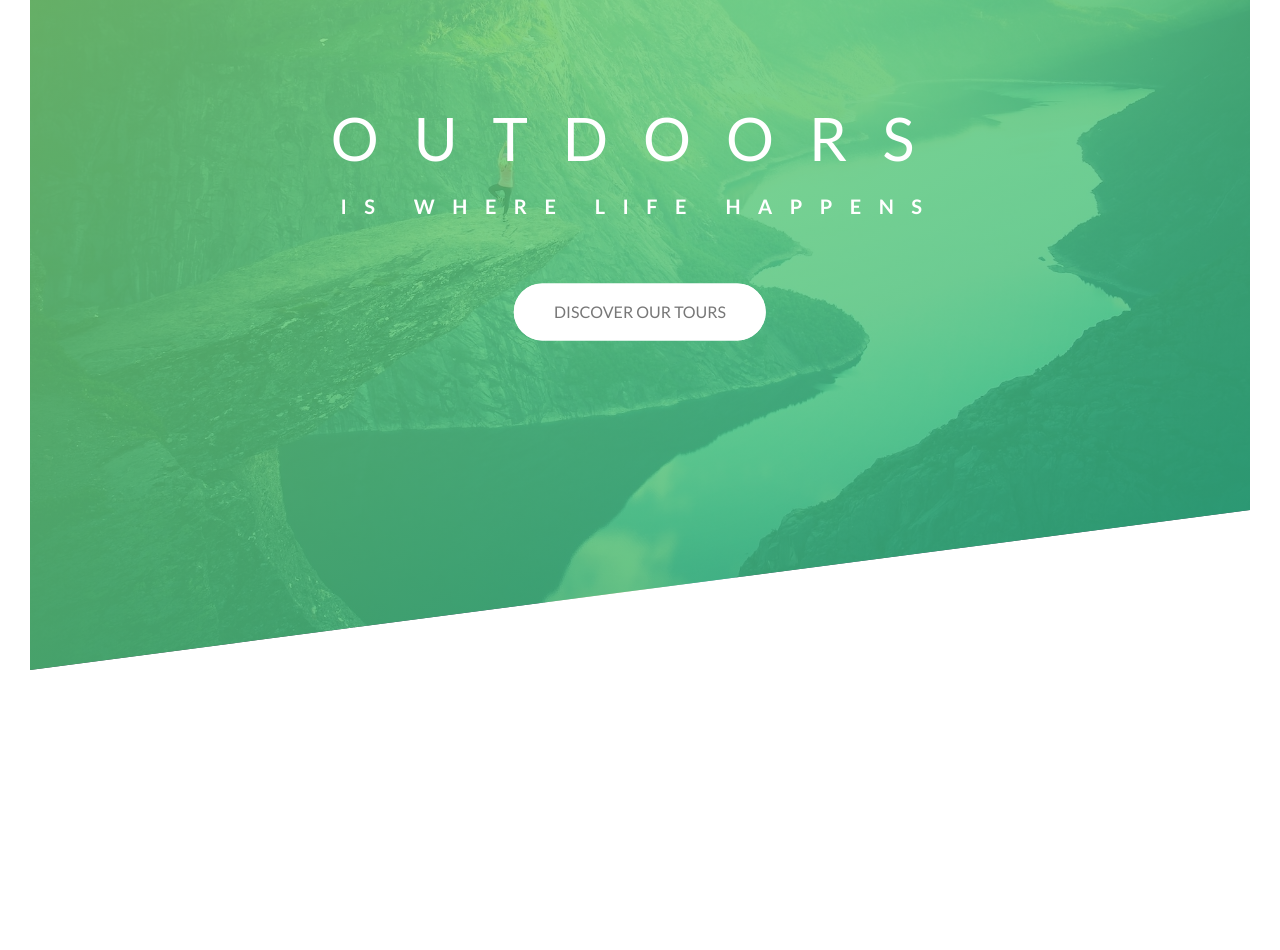
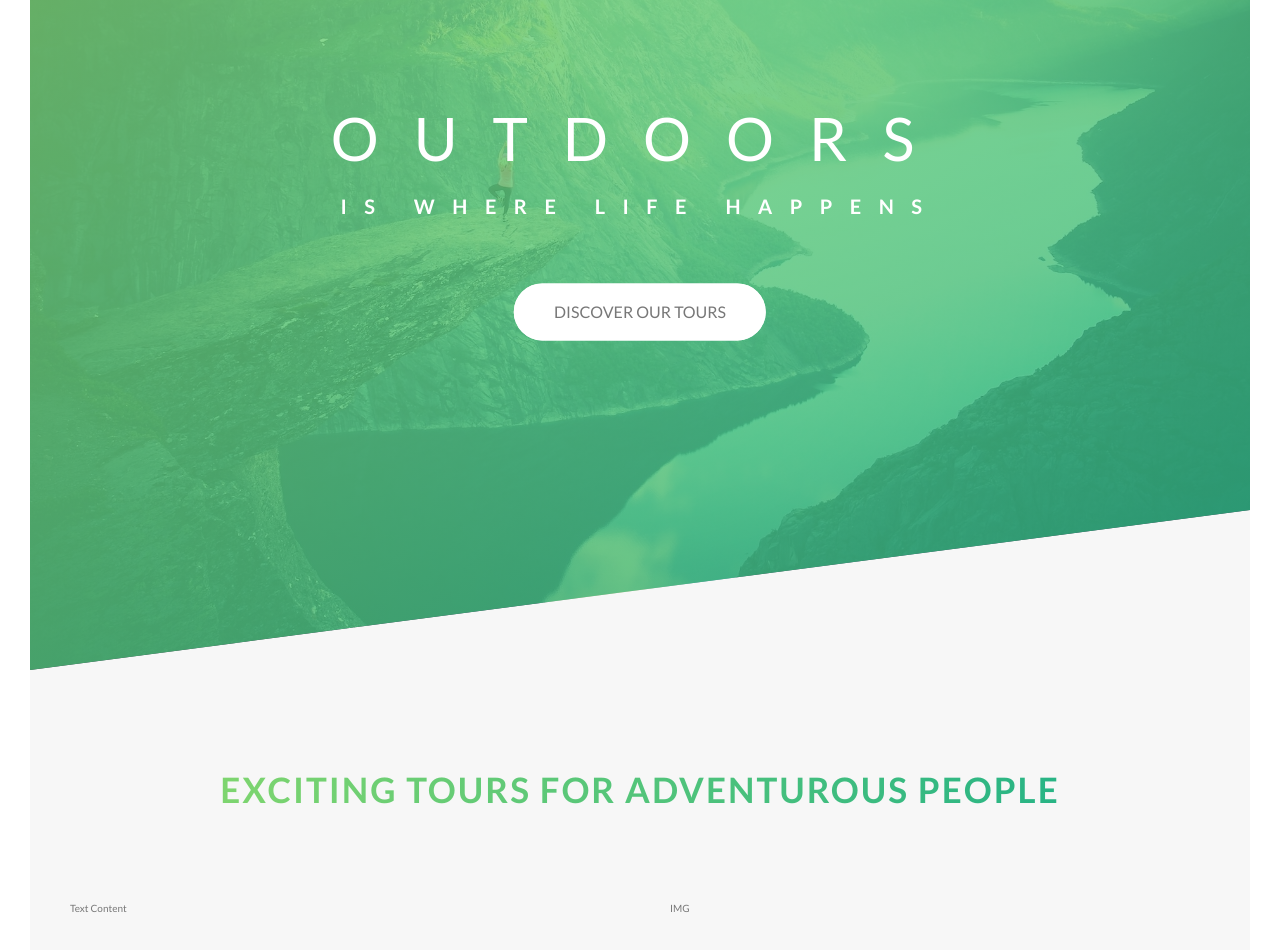
Before and after one commit to BarrySchutte/Natours-Project, a website: page index.html in a window 1280 px wide. Shown: the part 120-1070 px from the top of the page. Before the commit the page ends 820 px from the top, so only its background shows below. Drawn offline with Linux system fonts and the light colour scheme.

Commit message:
section-about

```diff
--- a/index.html
+++ b/index.html
@@ -21,6 +21,24 @@
             <a class="btn btn--white btn--animated" href="#">Discover our tours</a>
         </div>
     </header>
+
+    <main>
+        <section class="section-about">
+            <div class="u-center-text u-margin-bottom-8">
+                <h2 class="heading-secondary">
+                    Exciting tours for adventurous people
+                </h2>
+            </div>
+            <div class="row">
+                <div class="col-1-of-2">
+                    Text Content
+                </div>
+                <div class="col-1-of-2">
+                    IMG
+                </div>
+            </div>
+        </section>
+    </main>
 
     <!-- <section class="grid-test">
         <div class="row">
--- a/sass/abstracts/_variables.scss
+++ b/sass/abstracts/_variables.scss
@@ -1,6 +1,8 @@
 $color-primary: #55c57a;
 $color-primary-light: #7ed56f;
 $color-primary-dark: #28b485;
+
+$color-grey-light-1: #f7f7f7;
 
 $color-grey-dark: #777;
 $color-white: #fff;
--- a/sass/base/_typography.scss
+++ b/sass/base/_typography.scss
@@ -29,3 +29,21 @@ body {
         animation: moveInRight 1.1s ease-out;
     }
 }
+
+.heading-secondary {
+    display: inline-block;
+    font-size: 3.5rem;
+    text-transform: uppercase;
+    font-weight: 700;
+    background-image: linear-gradient(to right, $color-primary-light, $color-primary-dark);
+    -webkit-background-clip: text;
+    background-clip: text;
+    color: transparent;
+    letter-spacing: 2px;
+    transition: .2s;
+
+    &:hover {
+        transform: skewY(2deg) skewX(15deg) scale(1.1);
+        text-shadow: .5rem 1rem 2rem rgba($color-black, .2);
+    }
+}
--- a/sass/base/_utilities.scss
+++ b/sass/base/_utilities.scss
@@ -0,0 +1,7 @@
+.u-center-text {
+    text-align: center;
+}
+
+.u-margin-bottom-8 {
+    margin-bottom: 8rem;
+}
--- a/sass/layout/_grid.scss
+++ b/sass/layout/_grid.scss
@@ -1,6 +1,5 @@
 .row {
     max-width: $grid-width;
-    background-color: #eee;
     margin: 0 auto;
 
     &:not(:last-child) {
@@ -10,7 +9,6 @@
     @include clearfix;
 
     [class^="col-"] {
-        background-color: orangered;
         float: left;
 
         &:not(:last-child) {
--- a/sass/pages/_home.scss
+++ b/sass/pages/_home.scss
@@ -0,0 +1,5 @@
+.section-about {
+    background-color: $color-grey-light-1;
+    padding: 25rem 0;
+    margin-top: -20vh;
+}
```
Also changed, not shown: css/style.css.
